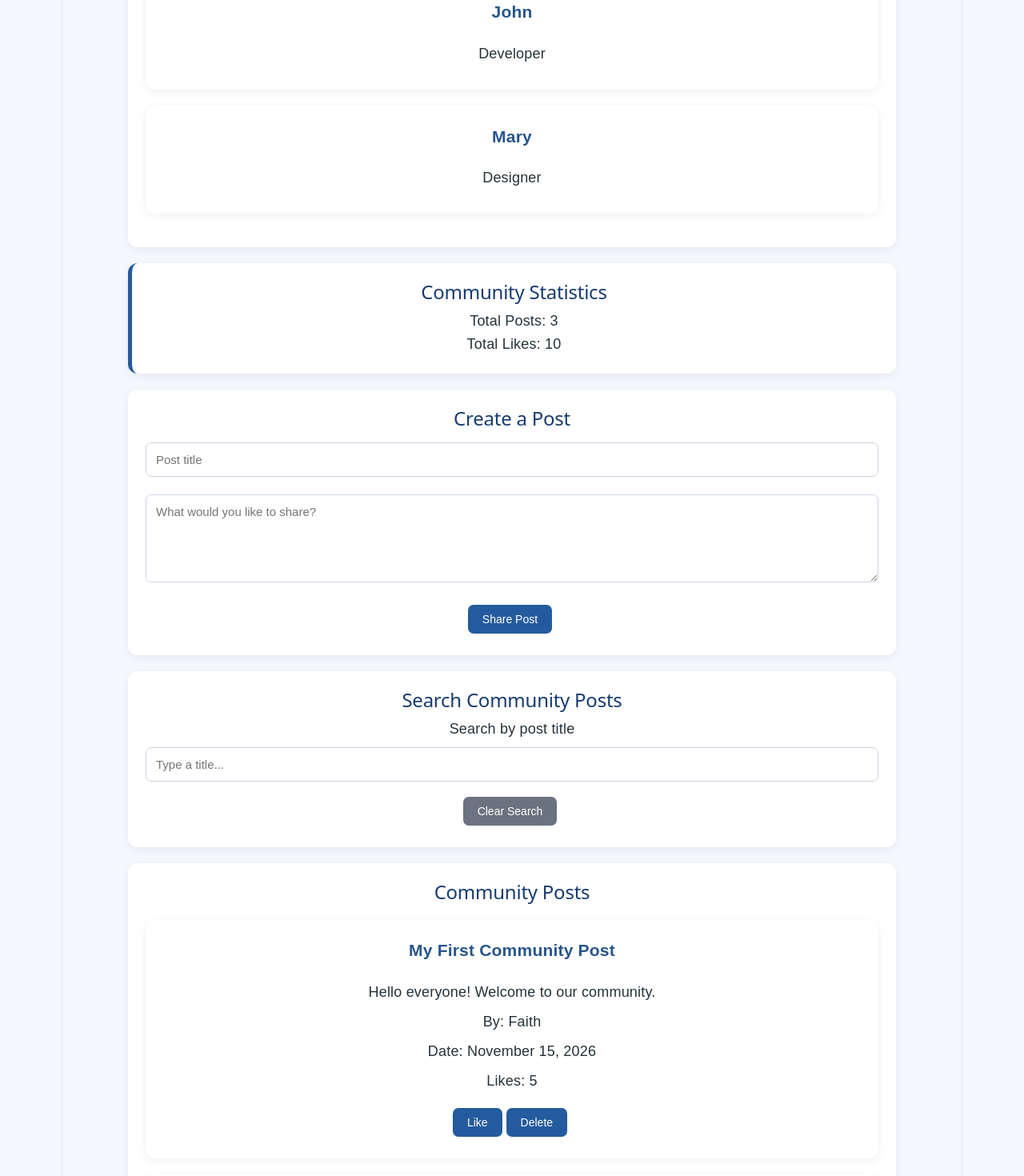
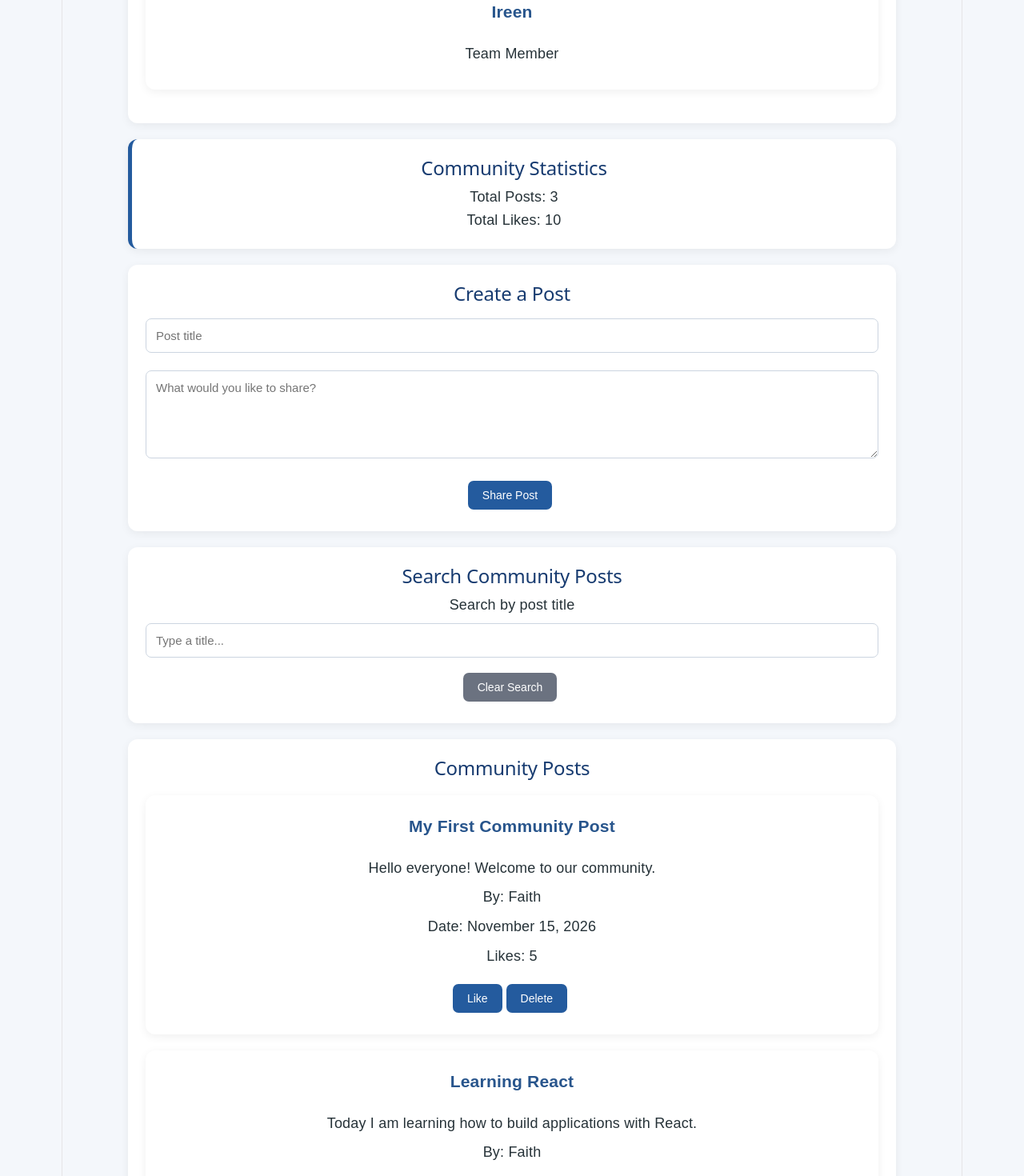
Before and after one commit to TashleyFai/iyf-s12-communityhub-team-TashleyFai, a React (Vite) app: page / in a window 1280 px wide. Shown: the part 1000-2470 px from the top of the page at 80% size. Built offline with nearby package versions, Linux system fonts and the light colour scheme.

Commit message:
Update CommunityHub team members

```diff
--- a/src/App.jsx
+++ b/src/App.jsx
@@ -1,4 +1,3 @@
-
 import { useState } from 'react'
 
 import PageLayout from './Layout/PageLayout'
@@ -32,7 +31,7 @@ function App() {
       id: 2,
       title: 'Learning React',
       content: 'Today I am learning how to build applications with React.',
-      author: 'John',
+      author: 'Faith',
       date: 'November 15, 2026',
       likes: 3
     },
@@ -40,7 +39,7 @@ function App() {
       id: 3,
       title: 'Technology and Education',
       content: 'Technology helps us learn new skills and share knowledge.',
-      author: 'Mary',
+      author: 'Faith',
       date: 'November 15, 2026',
       likes: 2
     }
@@ -55,8 +54,7 @@ function App() {
 
   const users = [
     { id: 1, name: 'Faith', role: 'Community Member' },
-    { id: 2, name: 'John', role: 'Developer' },
-    { id: 3, name: 'Mary', role: 'Designer' }
+    { id: 2, name: 'Ireen', role: 'Team Member' }
   ]
 
   function handleAddPost(newPost) {
```
